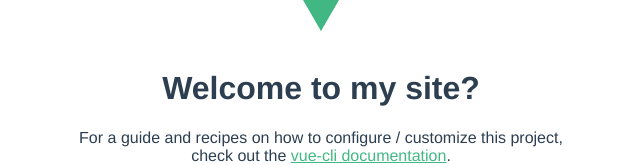
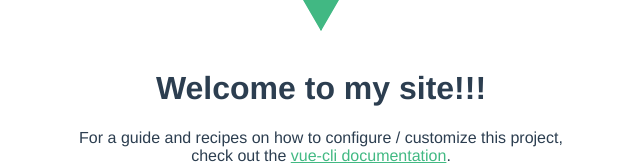
Before and after one commit to ethanzimmermann/ethanzimmermann.github.io, a Vue app: page / in a window 1280 px wide. Shown: the part 215-380 px from the top of the page, without its empty margins (319-959 px from the left). Built offline with nearby package versions, Linux system fonts and the light colour scheme.

Commit message:
chore: test deployment 2

```diff
--- a/src/App.vue
+++ b/src/App.vue
@@ -1,7 +1,7 @@
 <template>
   <div id="app">
     <img alt="Vue logo" src="./assets/logo.png">
-    <HelloWorld msg="Welcome to my site?"/>
+    <HelloWorld msg="Welcome to my site!!!"/>
   </div>
 </template>
 
```
